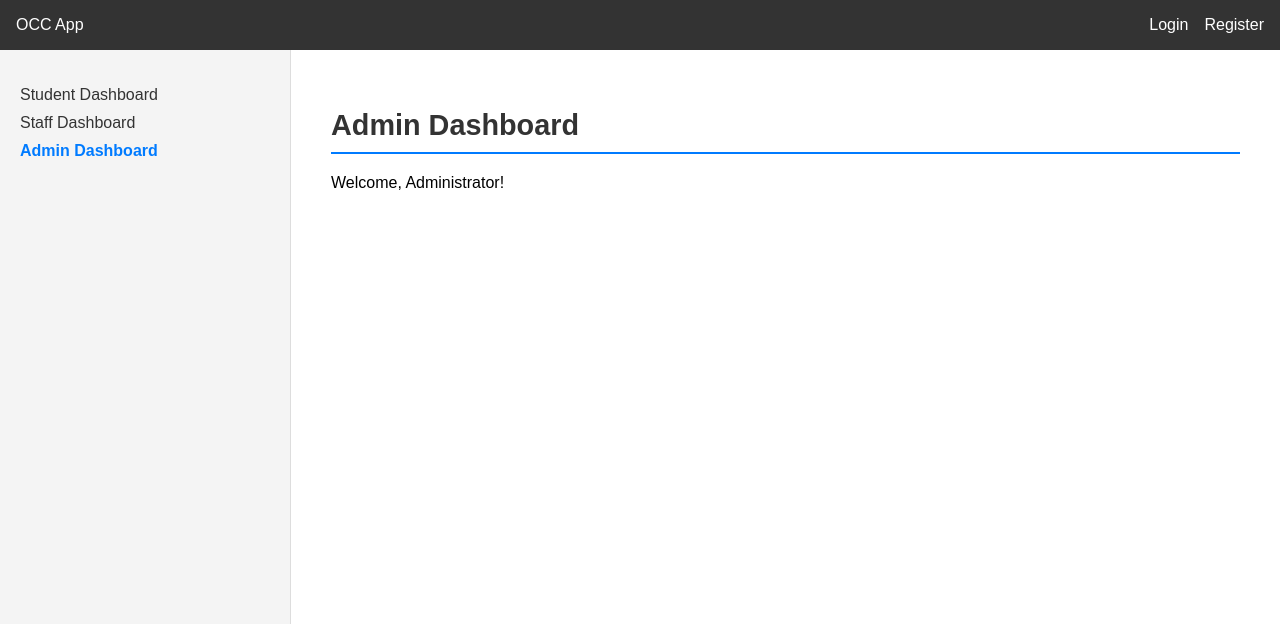
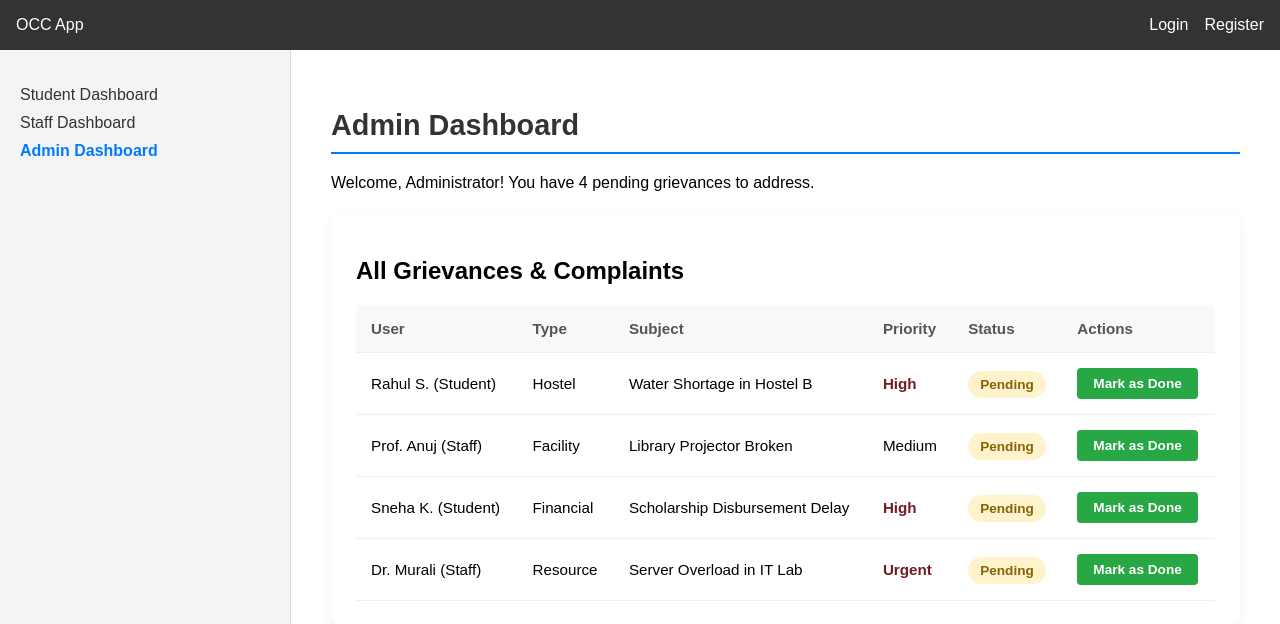
Before and after one commit to amruthk2005/smartcampus, a React (Create React App) app in the folder frontend/: page /admin-dashboard in a window 1280 px wide. Shown: the top 624 px of the page. Built offline with nearby package versions, Linux system fonts and the light colour scheme.

Commit message:
Updated admin dashboard

```diff
--- a/frontend/src/App.css
+++ b/frontend/src/App.css
@@ -232,3 +232,79 @@
 .submit-btn:hover {
     background-color: #c82333;
 }
+
+/* Admin Table Styles */
+.complaints-container {
+    background: white;
+    padding: 25px;
+    border-radius: 12px;
+    box-shadow: 0 4px 12px rgba(0, 0, 0, 0.05);
+    margin-top: 20px;
+}
+
+.complaints-table {
+    width: 100%;
+    border-collapse: collapse;
+    margin-top: 20px;
+    font-size: 0.95rem;
+}
+
+.complaints-table th,
+.complaints-table td {
+    text-align: left;
+    padding: 15px;
+    border-bottom: 1px solid #eee;
+}
+
+.complaints-table th {
+    background-color: #f8f9fa;
+    color: #555;
+    font-weight: 600;
+}
+
+.complaints-table tr:hover {
+    background-color: #fcfcfc;
+}
+
+.status-badge {
+    padding: 6px 12px;
+    border-radius: 20px;
+    font-size: 0.85rem;
+    font-weight: 600;
+}
+
+.status-pending {
+    background-color: #fff3cd;
+    color: #856404;
+}
+
+.status-done {
+    background-color: #d4edda;
+    color: #155724;
+}
+
+.priority-high {
+    color: #721c24;
+    font-weight: bold;
+}
+
+.done-btn {
+    padding: 8px 16px;
+    background-color: #28a745;
+    color: white;
+    border: none;
+    border-radius: 4px;
+    cursor: pointer;
+    font-size: 0.85rem;
+    font-weight: 600;
+    transition: background 0.2s;
+}
+
+.done-btn:hover {
+    background-color: #218838;
+}
+
+.done-btn:disabled {
+    background-color: #ccc;
+    cursor: not-allowed;
+}
--- a/frontend/src/pages/AdminDashboard.jsx
+++ b/frontend/src/pages/AdminDashboard.jsx
@@ -1,10 +1,101 @@
-import React from 'react';
+import React, { useState } from 'react';
 
 const AdminDashboard = () => {
+    // Mock data for initial state
+    const [complaints, setComplaints] = useState([
+        {
+            id: 1,
+            user: "Rahul S. (Student)",
+            type: "Hostel",
+            subject: "Water Shortage in Hostel B",
+            priority: "High",
+            status: "Pending",
+            date: "2026-02-25"
+        },
+        {
+            id: 2,
+            user: "Prof. Anuj (Staff)",
+            type: "Facility",
+            subject: "Library Projector Broken",
+            priority: "Medium",
+            status: "Pending",
+            date: "2026-02-26"
+        },
+        {
+            id: 3,
+            user: "Sneha K. (Student)",
+            type: "Financial",
+            subject: "Scholarship Disbursement Delay",
+            priority: "High",
+            status: "Pending",
+            date: "2026-02-26"
+        },
+        {
+            id: 4,
+            user: "Dr. Murali (Staff)",
+            type: "Resource",
+            subject: "Server Overload in IT Lab",
+            priority: "Urgent",
+            status: "Pending",
+            date: "2026-02-26"
+        }
+    ]);
+
+    const markAsDone = (id) => {
+        setComplaints(complaints.map(item =>
+            item.id === id ? { ...item, status: "Done" } : item
+        ));
+    };
+
     return (
         <div className="dashboard admin-dashboard">
             <h1>Admin Dashboard</h1>
-            <p>Welcome, Administrator!</p>
+            <p>Welcome, Administrator! You have {complaints.filter(c => c.status === "Pending").length} pending grievances to address.</p>
+
+            <section className="complaints-container">
+                <h2>All Grievances & Complaints</h2>
+                <table className="complaints-table">
+                    <thead>
+                        <tr>
+                            <th>User</th>
+                            <th>Type</th>
+                            <th>Subject</th>
+                            <th>Priority</th>
+                            <th>Status</th>
+                            <th>Actions</th>
+                        </tr>
+                    </thead>
+                    <tbody>
+                        {complaints.map((item) => (
+                            <tr key={item.id}>
+                                <td>{item.user}</td>
+                                <td>{item.type}</td>
+                                <td>{item.subject}</td>
+                                <td className={item.priority === 'High' || item.priority === 'Urgent' ? 'priority-high' : ''}>
+                                    {item.priority}
+                                </td>
+                                <td>
+                                    <span className={`status-badge status-${item.status.toLowerCase()}`}>
+                                        {item.status}
+                                    </span>
+                                </td>
+                                <td>
+                                    {item.status === "Pending" ? (
+                                        <button
+                                            className="done-btn"
+                                            onClick={() => markAsDone(item.id)}
+                                        >
+                                            Mark as Done
+                                        </button>
+                                    ) : (
+                                        <span style={{ color: '#28a745', fontWeight: 600 }}>✓ Resolved</span>
+                                    )}
+                                </td>
+                            </tr>
+                        ))}
+                    </tbody>
+                </table>
+            </section>
         </div>
     );
 };
```
